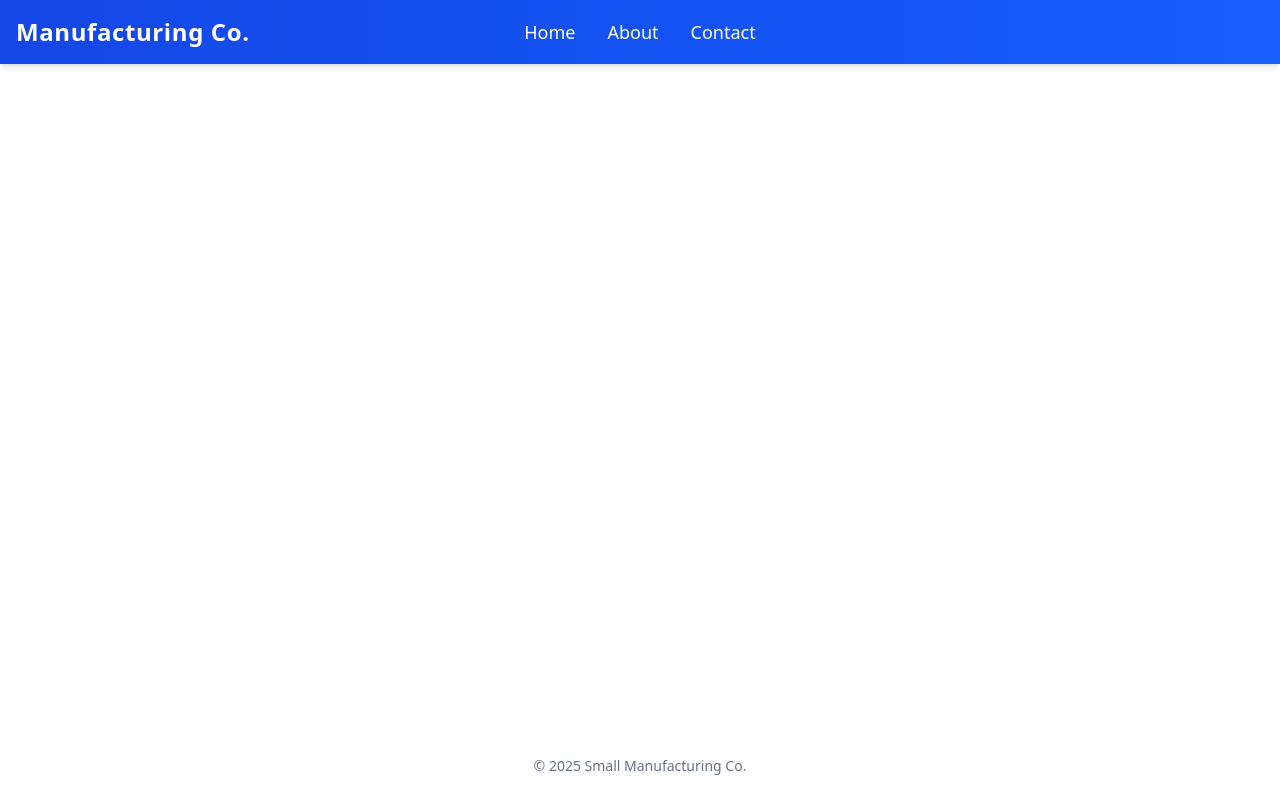
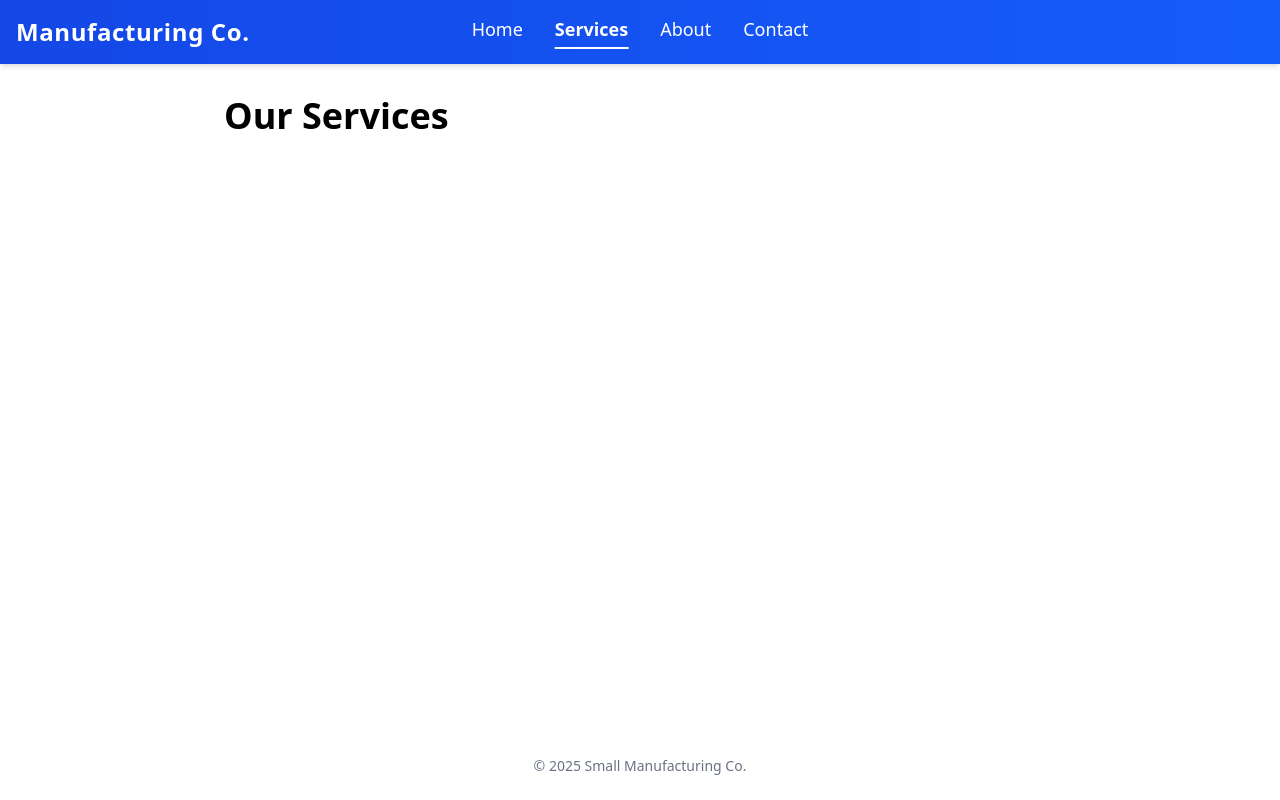
Before and after one commit to ZippyDaFish/demo-site-business, a SvelteKit app: page /services in a window 1280 px wide. Built offline with nearby package versions, Linux system fonts and the light colour scheme.

Commit message:
Update navs

```diff
--- a/src/routes/+layout.svelte
+++ b/src/routes/+layout.svelte
@@ -17,7 +17,7 @@
 
       <!-- Company Name -->
       <div class="text-2xl font-bold tracking-wide mr-auto">
-        Manufacturing Co.
+        <a href="/">Manufacturing Co.</a>
       </div>
 
       <!-- Centered Navigation -->
@@ -28,6 +28,13 @@
           { $page.url.pathname === '/' ? 'font-semibold border-b-2 border-white pb-1' : '' }"
         >
           Home
+        </a>
+        <a
+          href="/services"
+          class="transition-colors duration-200 hover:text-gray-200
+          { $page.url.pathname === '/services' ? 'font-semibold border-b-2 border-white pb-1' : '' }"
+        >
+          Services
         </a>
         <a
           href="/about"
--- a/src/routes/+page.svelte
+++ b/src/routes/+page.svelte
@@ -9,7 +9,6 @@ Our commitment to quality and efficiency makes us a trusted partner.
 
 
     <div class="grid md:grid-cols-3 gap-6">
-    <!-- Service Card Template: flex column + push CTA to bottom -->
 
 
     <!-- Service 1 -->
--- a/src/routes/about/+page.svelte
+++ b/src/routes/about/+page.svelte
@@ -14,7 +14,7 @@
 
     <div class="space-y-6">
     <div class="p-4 border-l-4 border-blue-700 bg-gray-50">
-    <p class="text-gray-700 italic">“Small Manufacturing Co. consistently delivers high‑quality parts on time. Their attention to detail is unmatched.”</p>
+    <p class="text-gray-700 italic">“Small Manufacturing Co. consistently delivers high-quality parts on time. Their attention to detail is unmatched.”</p>
     <p class="mt-2 font-semibold">— Alex R., Automotive Supplier</p>
     </div>
 
--- a/src/routes/services/+page.svelte
+++ b/src/routes/services/+page.svelte
@@ -0,0 +1 @@
+<h1 class="text-4xl font-bold mb-4">Our Services</h1>
```
